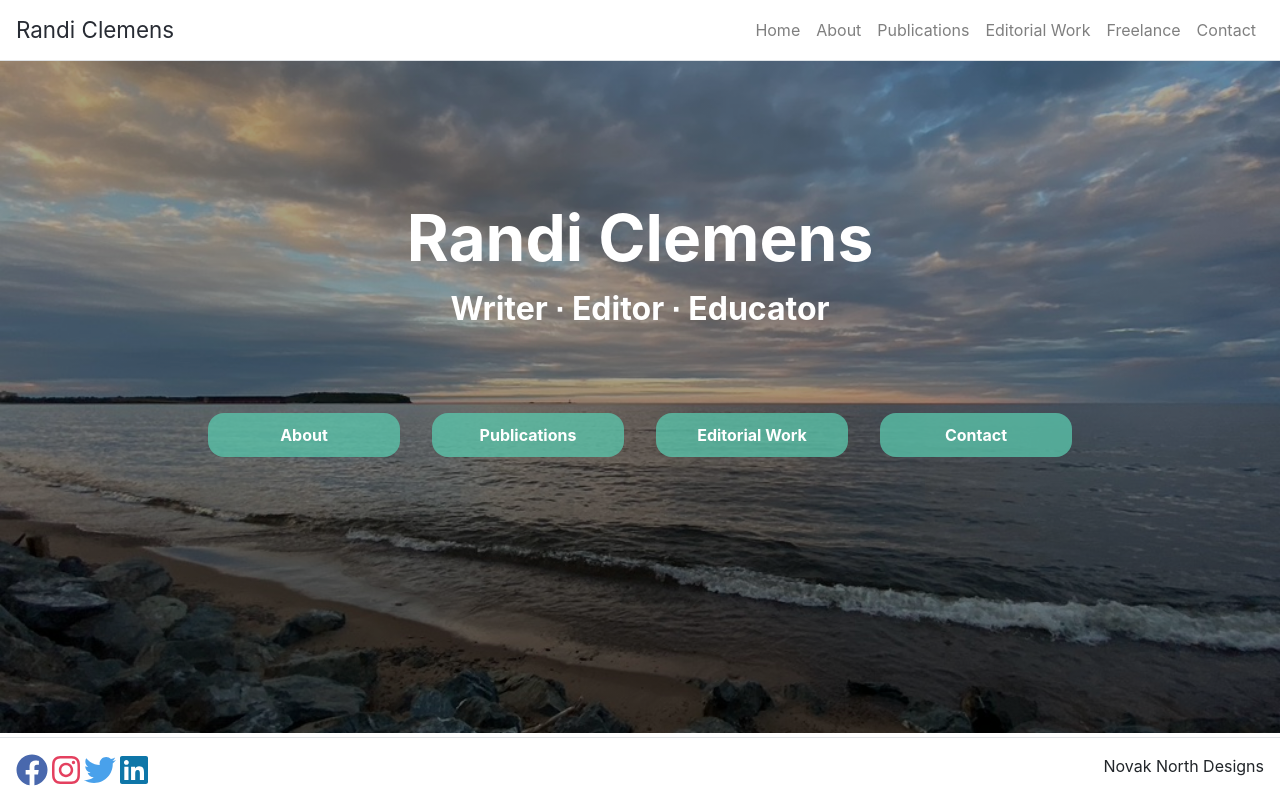
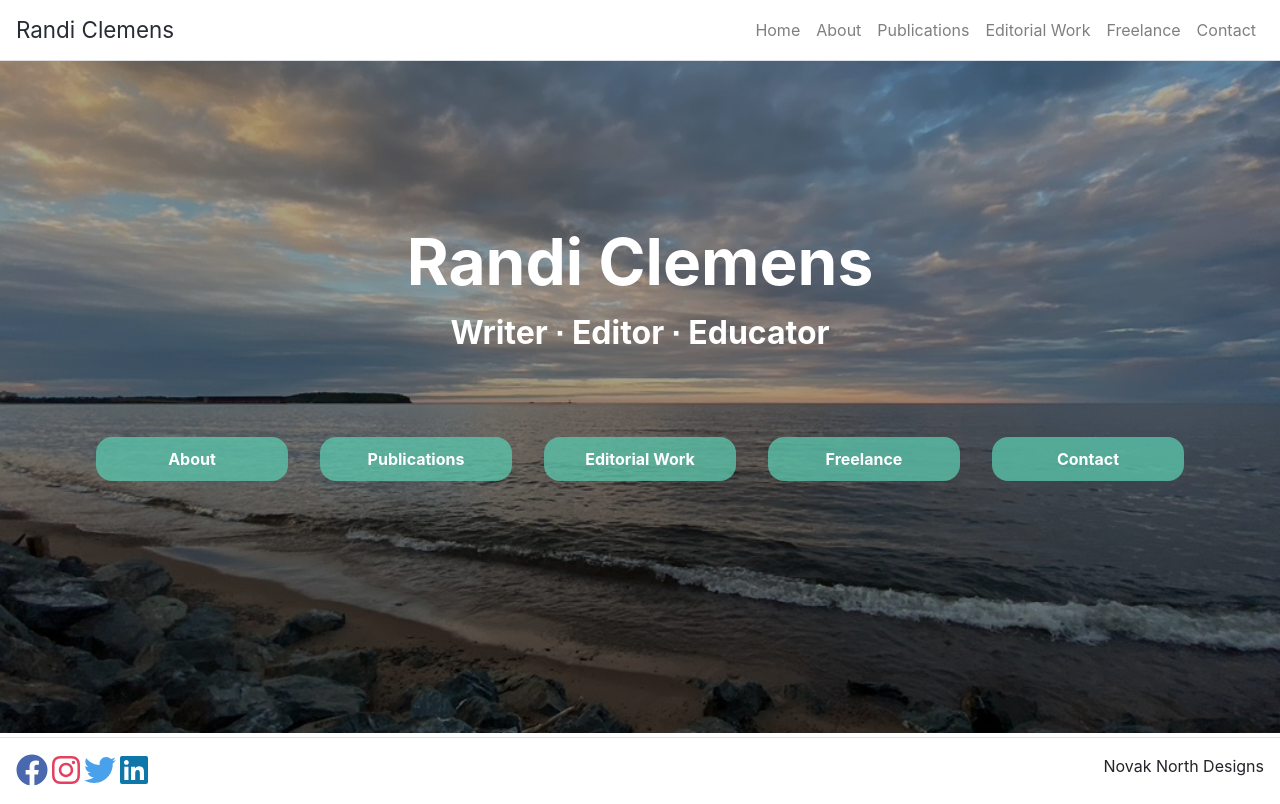
Before and after one commit to manovak24/randi_clemens, a React (Create React App) app: page / in a window 1280 px wide. Built offline with nearby package versions, Linux system fonts and the light colour scheme.

Commit message:
Added freelance link button to home page and updated styling on home page

```diff
--- a/src/Pages/HomePage.css
+++ b/src/Pages/HomePage.css
@@ -8,7 +8,7 @@
     justify-content: center;
     color: #ffffff;
     height: 42rem;
-    padding-bottom: 7rem;
+    padding-bottom: 4rem;
 }
 
 .home-text-container {
--- a/src/Pages/HomePage.js
+++ b/src/Pages/HomePage.js
@@ -14,6 +14,7 @@ function HomePage(props) {
                 <Link className="HomePage-Button-Link" to="/about">About</Link>
                 <Link className="HomePage-Button-Link" to="/publications">Publications</Link>
                 <Link className="HomePage-Button-Link" to="/editorials">Editorial Work</Link>
+                <Link className="HomePage-Button-Link" to="/freelance">Freelance</Link>
                 <Link className="HomePage-Button-Link" to="/contact">Contact</Link>
             </div>
         </div>
```
